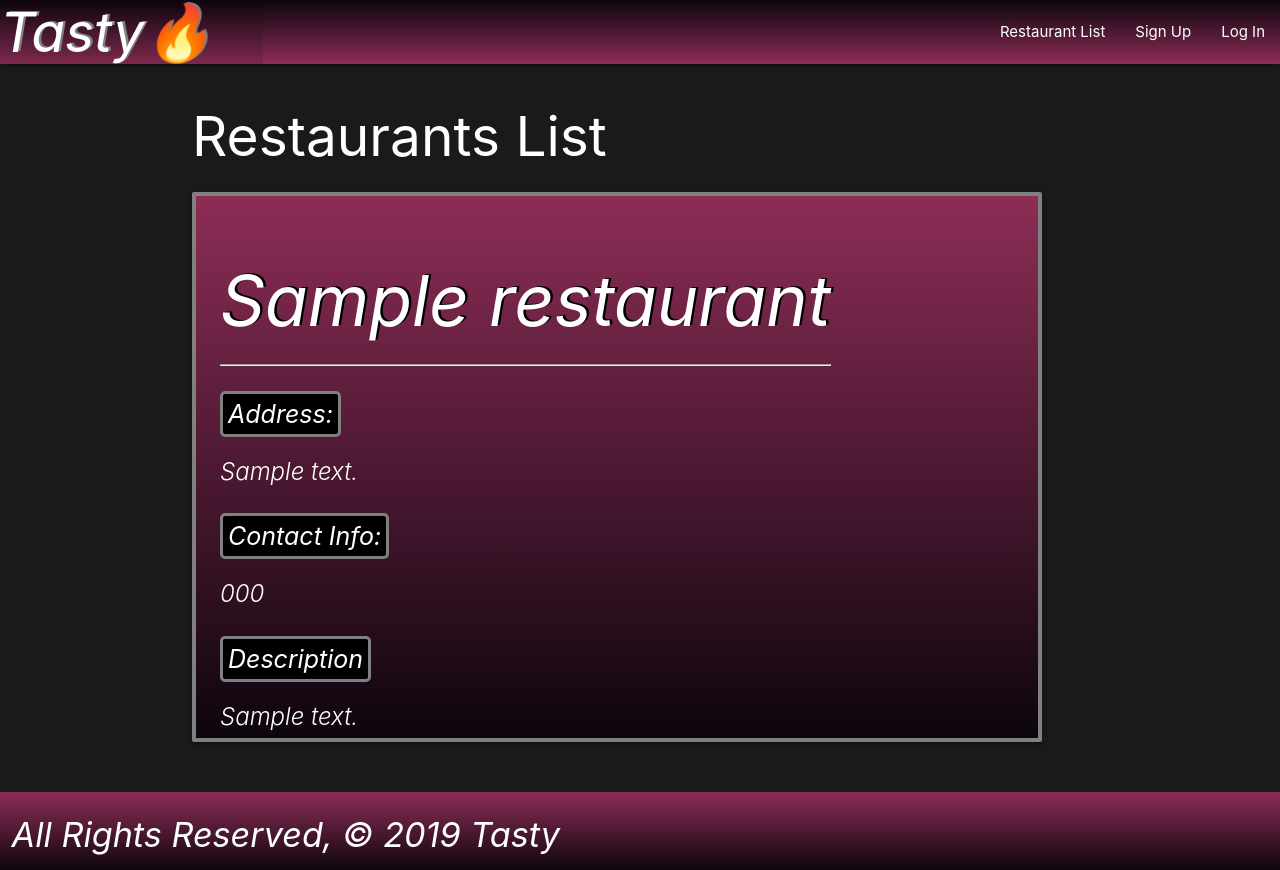
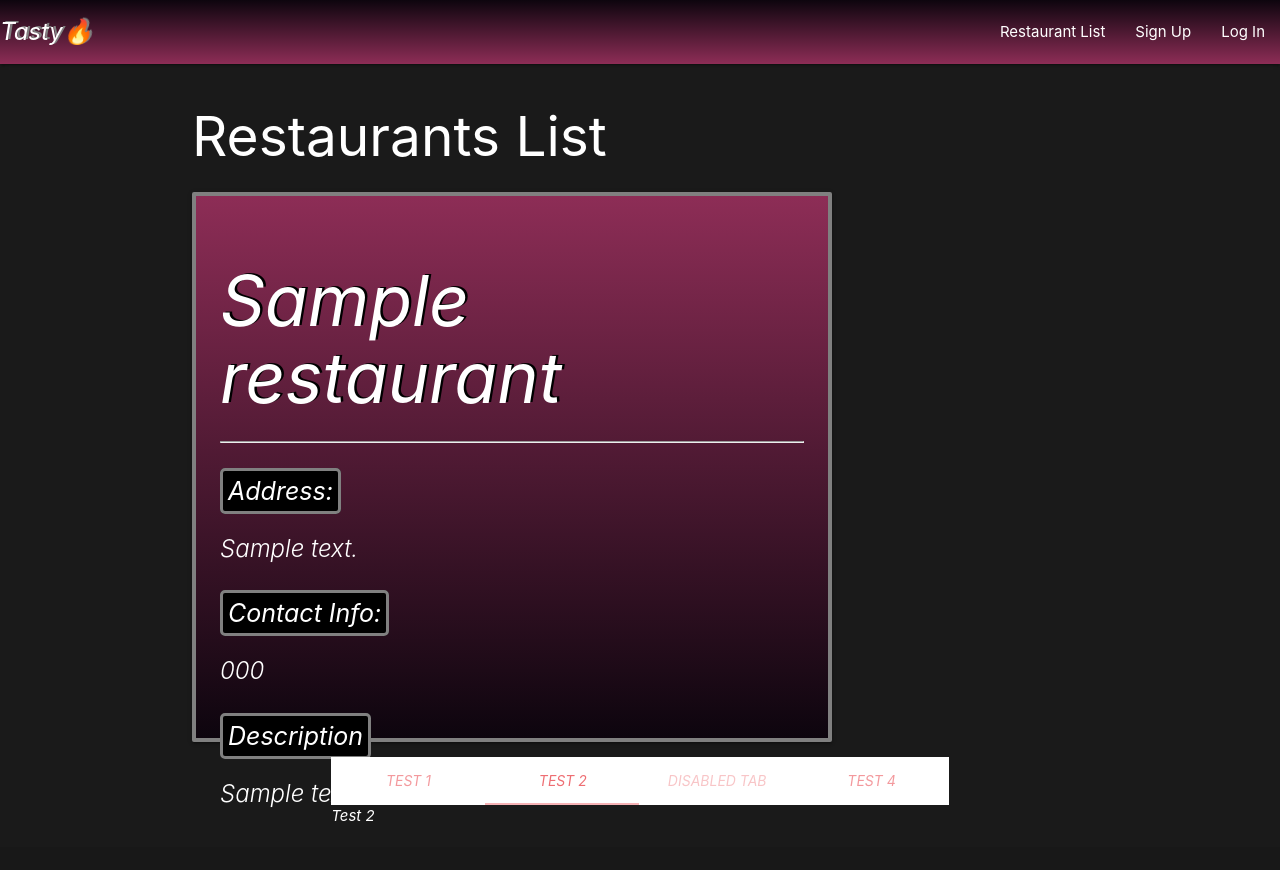
Before and after one commit to tvilla0000/Tasty, a Django app: page /restaurant/ in a window 1280 px wide. After the commit the page ends 821 px from the top, so only its background shows below. Run offline with Django 3.2, Linux system fonts and the light colour scheme; tables that the repository leaves empty hold one stand-in row (values such as "Sample post").

Commit message:
Update Template style

```diff
--- a/main/templates/main/base.html
+++ b/main/templates/main/base.html
@@ -7,7 +7,9 @@
     <meta name="viewport" content="width=device-width, initial-scale=1.0">
     <meta http-equiv="X-UA-Compatible" content="ie=edge">
     <title>Tasty</title>
+    <link href="https://fonts.googleapis.com/icon?family=Material+Icons" rel="stylesheet">
     <link rel="stylesheet" href="https://cdnjs.cloudflare.com/ajax/libs/materialize/1.0.0/css/materialize.css">
+    <script src="https://cdnjs.cloudflare.com/ajax/libs/jquery/3.4.1/jquery.js"></script>
     <script src="https://cdnjs.cloudflare.com/ajax/libs/materialize/1.0.0/js/materialize.js"></script>
     <link rel="stylesheet" type="text/css" href="{% static 'css/style.css' %}">
 
@@ -17,15 +19,26 @@
 </head>
 
 <body style="background-color: rgba(0, 0, 0, 0.897)">
-    <header class="navbar-fixed">
+    <header >
         <nav>
             <div class="nav-wrapper" style="background:linear-gradient(#0d050e, #8d2d56); border-bottom: none">
-        <ul>
-            <li><a href="{% url 'home' %}" class="left brand-logo" id="brand-logo">&nbsp;&nbsp;<i style="font-size: 55px; color: white;text-shadow: 2.5px -1.5px gray">Tasty🔥</i>&nbsp;&nbsp;</a></li>
-        </ul>
+                <a href="{% url 'home' %}" class="brand-logo" id="brand-logo"><i
+                        style="color: white;text-shadow: 2.5px -1.5px gray">Tasty🔥</i>&nbsp;&nbsp;</a>
+                <a href="#" data-target="mobile-demo" class="sidenav-trigger"><i class="material-icons">menu</i></a>
+                <ul class="right hide-on-med-and-down">
+                    <li><a href="{% url 'restaurant_list' %}">Restaurant List</a></li>
+                    {% if user.is_authenticated %}
+                    <li><a href="{% url 'profile' user.id %}">Profile</a></li>
+                    <li><a href="{% url 'logout' %}">Log Out</a></li>
+                    {% else %}
+                    <li><a href="{% url 'signup' %}">Sign Up</a></li>
+                    <li><a href="{% url 'login' %}">Log In</a></li>
+                    {% endif %}
+                </ul>
+            </div>
+        </nav>
 
-        <ul class="right">
-
+        <ul class="sidenav" id="mobile-demo">
             <li><a href="{% url 'restaurant_list' %}">Restaurant List</a></li>
             {% if user.is_authenticated %}
             <li><a href="{% url 'profile' user.id %}">Profile</a></li>
@@ -35,18 +48,17 @@
             <li><a href="{% url 'login' %}">Log In</a></li>
             {% endif %}
         </ul>
-            </div>
-        </nav>
     </header>
     <main class="container">
         {% block content %}
         {% endblock %}
     </main>
 
-    <footer class="page-footer" style="padding: 2px;margin: 50px 0 0 0; background: linear-gradient(#8d2d56,#0d050e)">
-        <h4>&nbsp;All Rights Reserved, &copy; 2019 Tasty &nbsp;</h4>
-
-    </footer>
+    <script>
+        $(document).ready(function () {
+            $('.sidenav').sidenav();
+        });
+    </script>
 </body>
 
 </html>
--- a/main/templates/main/home.html
+++ b/main/templates/main/home.html
@@ -21,7 +21,7 @@
     </div>
   </nav>
 </div><br>
-    <div class="carousel carousel-slider" style="height: 75vh;" >
+    <div class="carousel carousel-slider" style="height: 75vh;border: 4px solid #8d2d53" >
         <a class="carousel-item" href="#one!" style="visibility: visible;"><img src="https://www.yelpreservations.com/wp-content/uploads/2017/04/Screenshot-2017-04-03-15.44.55-1024x664.png" style="height: 75vh"></a>
         <a class="carousel-item" href="#two!" style="visibility: visible;"><img src="https://cdn-ep19.pressidium.com/wp-content/uploads/2019/04/burger-photography-tips-styling.jpg" style="height: 75vh"></a>
         <a class="carousel-item" href="#three!"><img src="http://www.paoloformica.com/wp-content/uploads/2016/05/img-20160516-wa0020.jpg" style="height: 75vh"></a>
--- a/main/templates/menu/menu_detail.html
+++ b/main/templates/menu/menu_detail.html
@@ -56,9 +56,9 @@
                           </div>
 
                           <!-- Modal Trigger -->
-      <button data-target="modal{{food.id}}" class="btn modal-trigger">Modal</button>
+      <button data-target="modal{{food.id}}" class="btn modal-trigger" style="margin: 0 250px 0 0;background: linear-gradient(#0d050e, #8d2d53">Fo</button>
       <!-- Modal Structure -->
-      <div id="modal{{food.id}}" class="modal">
+      <div id="modal{{food.id}}" class="modal" style="background: linear-gradient(#0d050e, #8d2d53">
         <div class="modal-content">
           <h4>Modal Header</h4>
           <h4>{{food.di}}</h4>
--- a/main/templates/restaurant/restaurant_list.html
+++ b/main/templates/restaurant/restaurant_list.html
@@ -1,12 +1,12 @@
 {% extends 'main/base.html' %}
-{% load static %}ß
+{% load static %}
 {% block content %}
 
 <h1>Restaurants List</h1>
 
 {% for r in restaurants %}
   <a href="{% url 'restaurant_detail' r.id %}" style="text-decoration: none">
-  <div class="card" style="background: linear-gradient(#8d2d56, #0d050e);border: 4px solid gray;height: 550px; width: 850px">
+  <div class="card" style="background: linear-gradient(#8d2d56, #0d050e);border: 4px solid gray;height: 550px; width: 50vw">
         <div class="card-content" style="display:inline-block">
           <span class="card-title" style="color: white"><h1 style="font-size: 70px;text-shadow: 2.5px -1.5px black"><i>{{ r.name }}</h1></span><hr style="color: white"><br>
             <label style="font-size: 25px; color:white;text-shadow:1.5px -.5px black; padding: 5px;border: 3px solid gray;background-color: black;border-radius: 5px;"><i>Address:</i></label><br><br><span class="card-title" style="color: white">{{ r.address }}</span><br>
@@ -16,6 +16,20 @@
         </a>
       </div>
 
+    </div>
+        <div class="row" style="width: 50vw">
+            <div class="col s12">
+              <ul class="tabs">
+                <li class="tab col s3"><a href="#test1">Test 1</a></li>
+                <li class="tab col s3"><a class="active" href="#test2">Test 2</a></li>
+                <li class="tab col s3 disabled"><a href="#test3">Disabled Tab</a></li>
+                <li class="tab col s3"><a href="#test4">Test 4</a></li>
+              </ul>
+            </div>
+            <div id="test1" class="col s12">Test 1</div>
+            <div id="test2" class="col s12">Test 2</div>
+            <div id="test3" class="col s12">Test 3</div>
+            <div id="test4" class="col s12">Test 4</div>
           </div>
       </div>
     </div>
@@ -27,7 +41,9 @@
     </div>
   </a>
 </div>
-
 {% endfor %}
+<script>  $(document).ready(function(){
+    $('.tabs').tabs();
+  });</script>
 
 {% endblock %}
```
Also changed, not shown: main/static/js/main.js (line endings or trailing spaces). Lines whose indentation alone changed are shown as unchanged.
